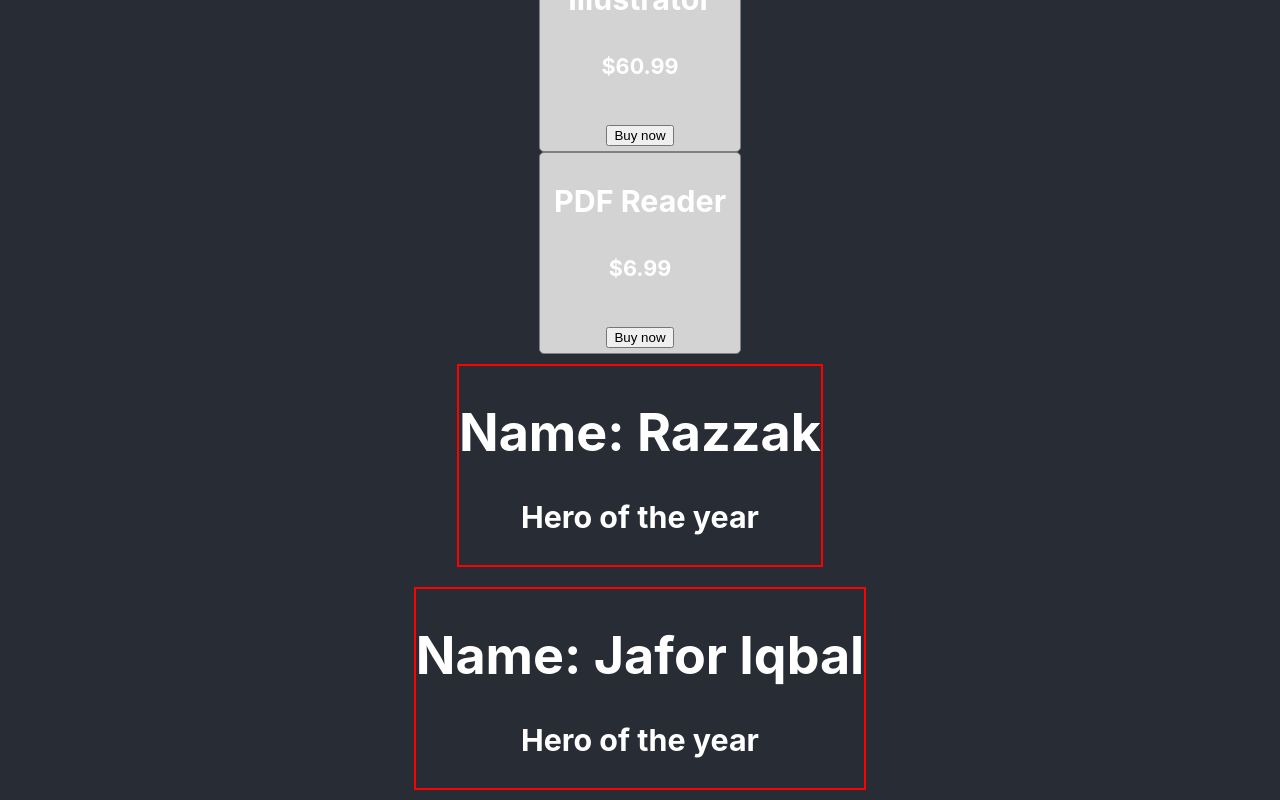
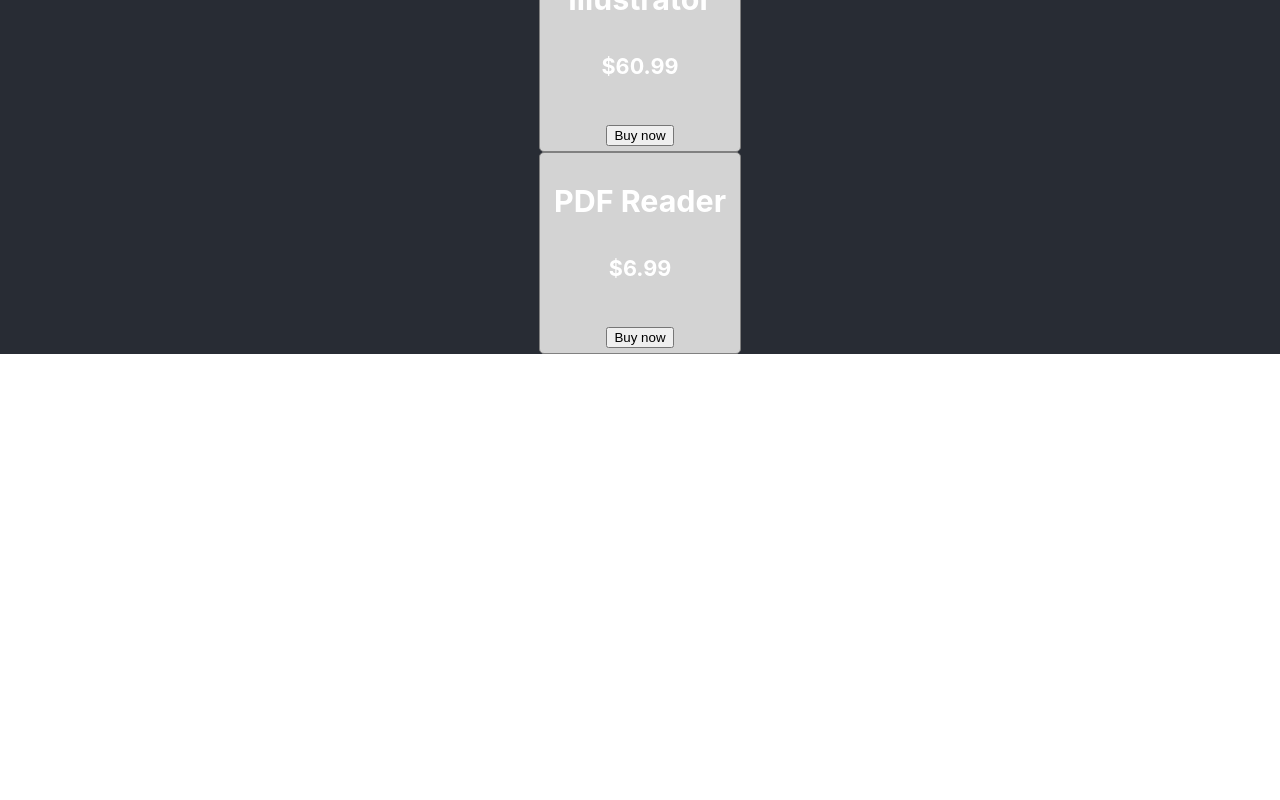
Before and after one commit to ialaminpro/react-core-concepts, a React (Create React App) app: page / in a window 1280 px wide. Shown: the part 635-1435 px from the top of the page. After the commit the page ends 989 px from the top, so only its background shows below. Built offline with nearby package versions, Linux system fonts and the light colour scheme.

Commit message:
Create multiple components from an array of objects

```diff
--- a/src/App.js
+++ b/src/App.js
@@ -28,11 +28,9 @@
             products.map(product => <li>{product.name}</li>)
           }
         </ul>
-        <Product product={products[0]}></Product>
-        <Product product={products[1]}></Product>
-        <Product product={products[2]}></Product>
-        <Person name={nayoks[0]}></Person>
-        <Person name={nayoks[1]}></Person>
+        {
+          products.map(product => <Product product={product}></Product>)
+        }
       </header>
     </div>
   );
```
